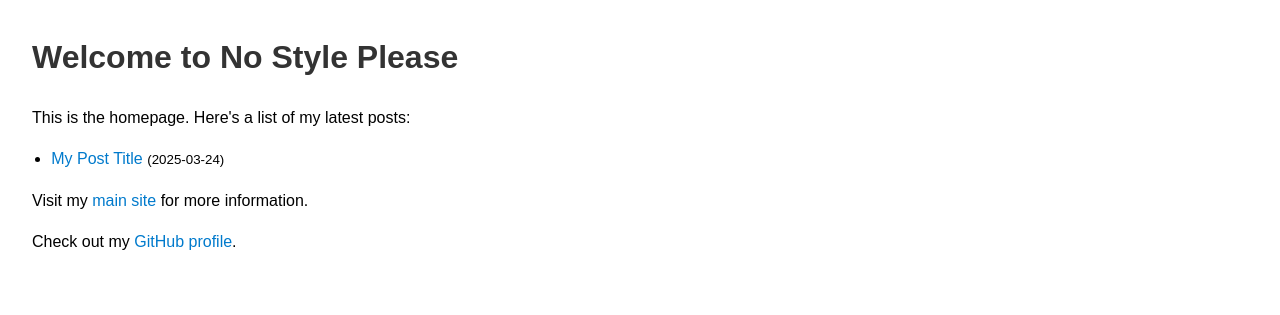
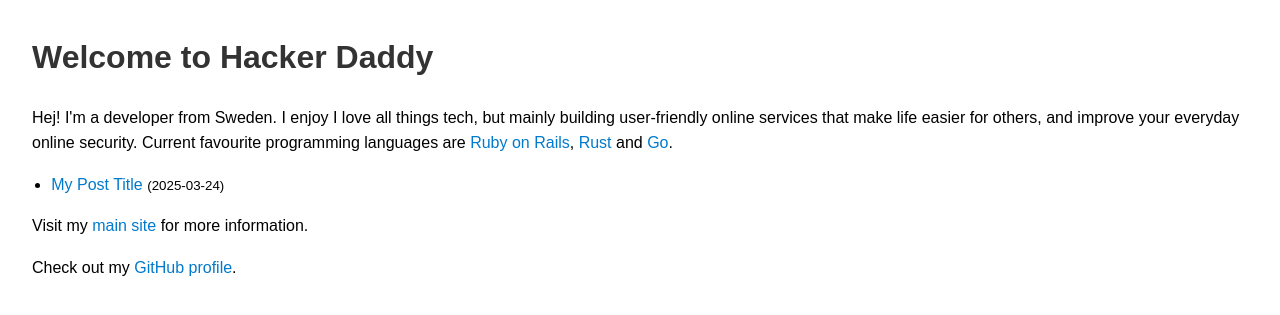
Before and after one commit to antonysastre/antonysastre.github.io, a Jekyll site: the page built from index.html, in a window 1280 px wide. Shown: the top 315 px of the page. Built offline with Jekyll 4.4.1, drawn with Linux system fonts in a browser that asks for light colours.

Commit message:
Layout, text and stylesheet

```diff
--- a/_config.yml
+++ b/_config.yml
@@ -1,4 +1,4 @@
-title: No Style Please
-description: Bookmark this to keep an eye on my project updates!
+title: Hacker Daddy
+description: Hej! I'm a developer from Sweden.
 github_username: antonysastre
 url: https://antonysastre.github.io
--- a/assets/css/style.css
+++ b/assets/css/style.css
@@ -12,6 +12,7 @@ h2 {
 a {
   color: #007acc;
   text-decoration: none;
+  font-weight: 500;
 }
 
 ul {
--- a/index.html
+++ b/index.html
@@ -5,7 +5,19 @@ title: Home
 
 <h1>Welcome to {{ site.title }}</h1>
 
-<p>This is the homepage. Here's a list of my latest posts:</p>
+<p>
+  {{ site.description }} I enjoy I love all things tech, but mainly building
+  user-friendly online services that make life easier for others, and improve
+  your everyday online security. Current favourite programming languages are
+  <a href="https://rubyonrails.org/" target="_blank" rel="noopener noreferrer"
+    >Ruby on Rails</a
+  >,
+  <a href="https://www.rust-lang.org/" target="_blank" rel="noopener noreferrer"
+    >Rust</a
+  >
+  and
+  <a href="https://go.dev/" target="_blank" rel="noopener noreferrer">Go</a>.
+</p>
 
 <ul>
   {% for post in site.posts limit:5 %}
```
